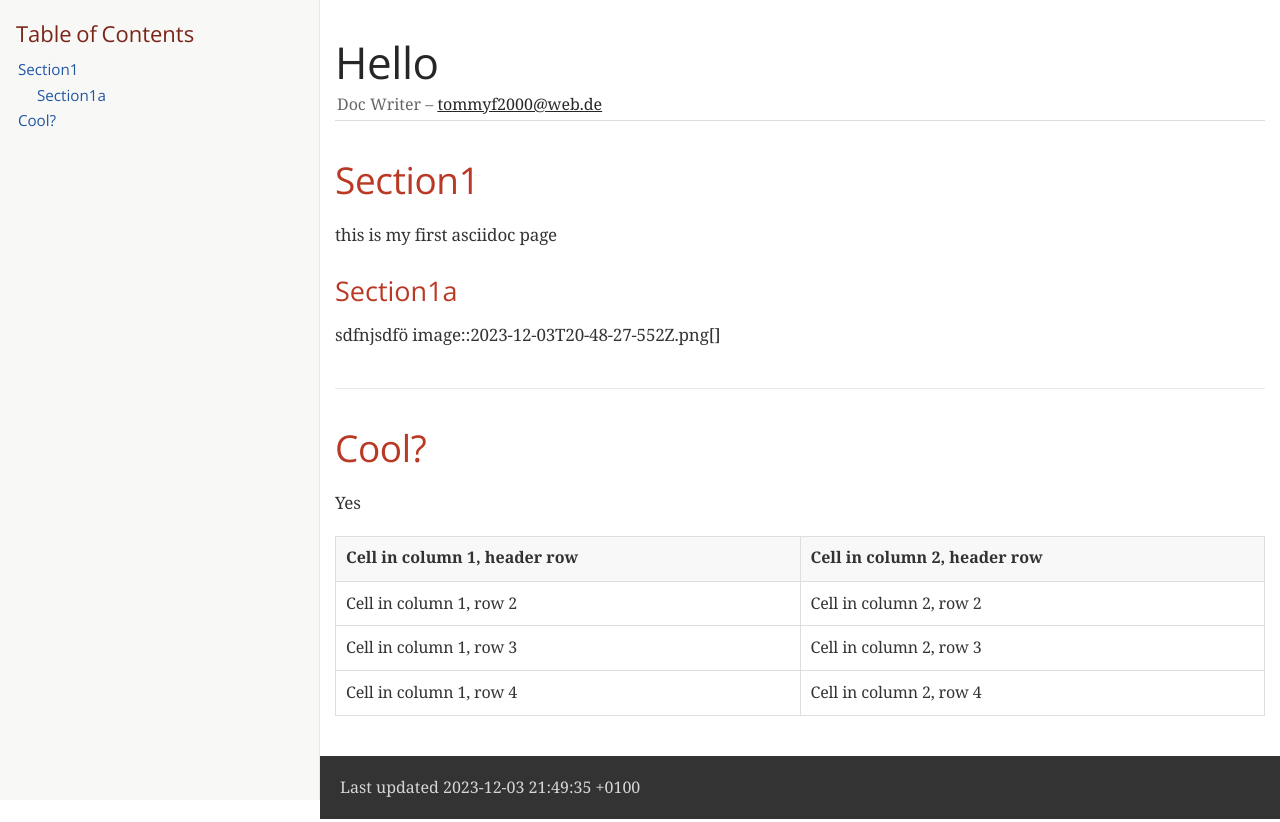
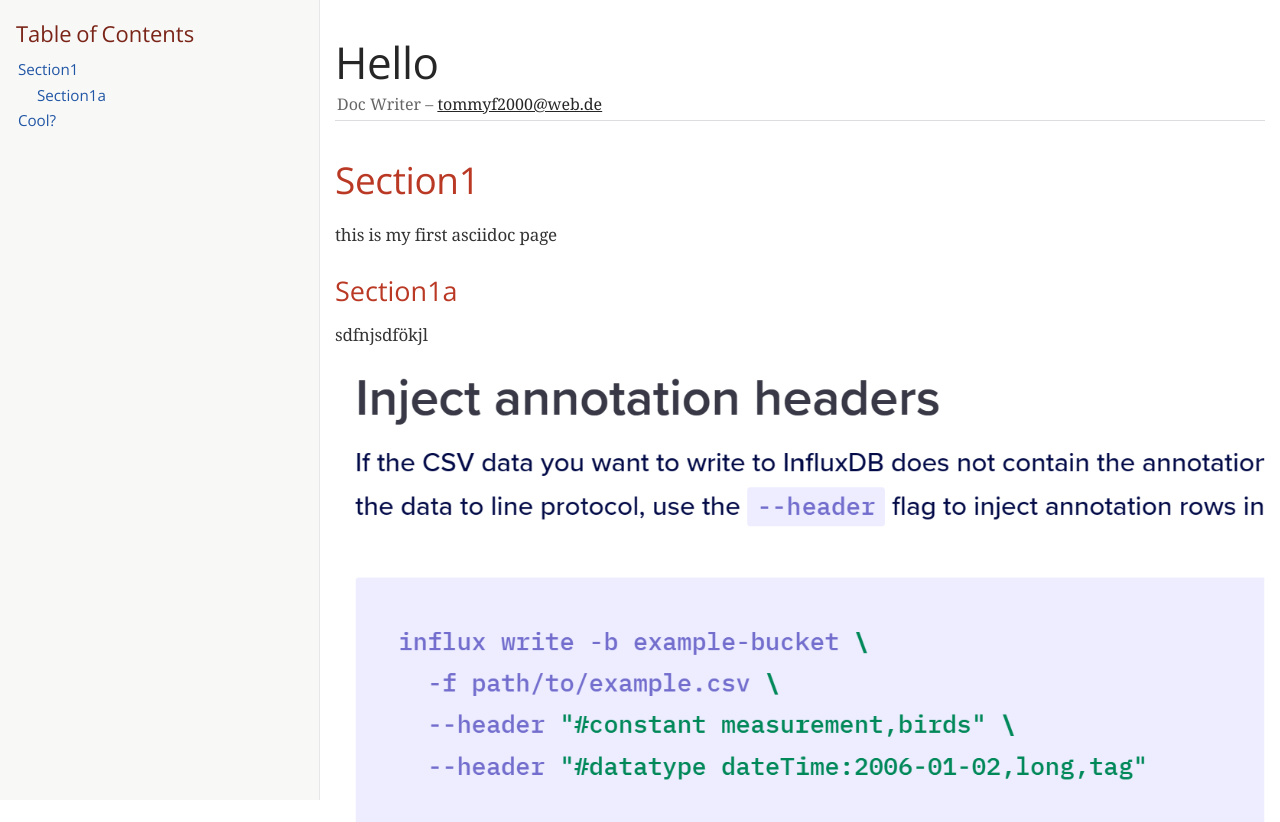
Before and after one commit to tommyf2000/tommyf2000.github.io, a plain HTML site: page test.html in a window 1280 px wide. Shown: the top 822 px of the page. Drawn offline with nearby package versions, Linux system fonts and the light colour scheme; a web font is replaced by a local one.

Commit message:
img fix
Signed-off-by: Thomas Friedrichs <tommyf2000@web.de>

```diff
--- a/test.html
+++ b/test.html
@@ -466,8 +466,12 @@ body.book #toc,body.book #preamble,body.book h1.sect0,body.book .sect1>h2{page-b
 <div class="sect2">
 <h3 id="_section1a">Section1a</h3>
 <div class="paragraph">
-<p>sdfnjsdfö
-image::2023-12-03T20-48-27-552Z.png[]</p>
+<p>sdfnjsdfökjl</p>
+</div>
+<div class="imageblock">
+<div class="content">
+<img src="2023-12-03T20-48-27-552Z.png" alt="2023 12 03T20 48 27 552Z">
+</div>
 </div>
 </div>
 </div>
@@ -509,7 +513,7 @@ image::2023-12-03T20-48-27-552Z.png[]</p>
 </div>
 <div id="footer">
 <div id="footer-text">
-Last updated 2023-12-03 21:49:35 +0100
+Last updated 2023-12-03 22:01:06 +0100
 </div>
 </div>
 </body>
```
Also changed, not shown: 1 other file.
